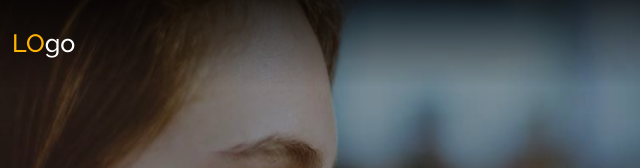
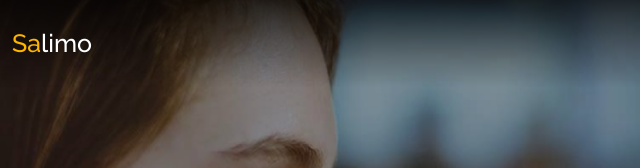
Before and after one commit to omareldanin/one-page-parallex, a plain HTML site: page index.html in a window 1280 px wide. Shown: the top 168 px of the page, 0-640 px from the left. Drawn offline with nearby package versions, Linux system fonts and the light colour scheme; files whose address does not match are found by name.

Commit message:
update logo

```diff
--- a/index.html
+++ b/index.html
@@ -21,7 +21,7 @@
       <nav class="navbar">
         <div class="container-fluid">
           <div class="logo">
-            <a href="#"><span>LO</span>go</a>
+            <a href="#"><span>Sa</span>limo</a>
           </div>
           <div class="nav-items">
             <a class="nav-link active" href="#header"
```
